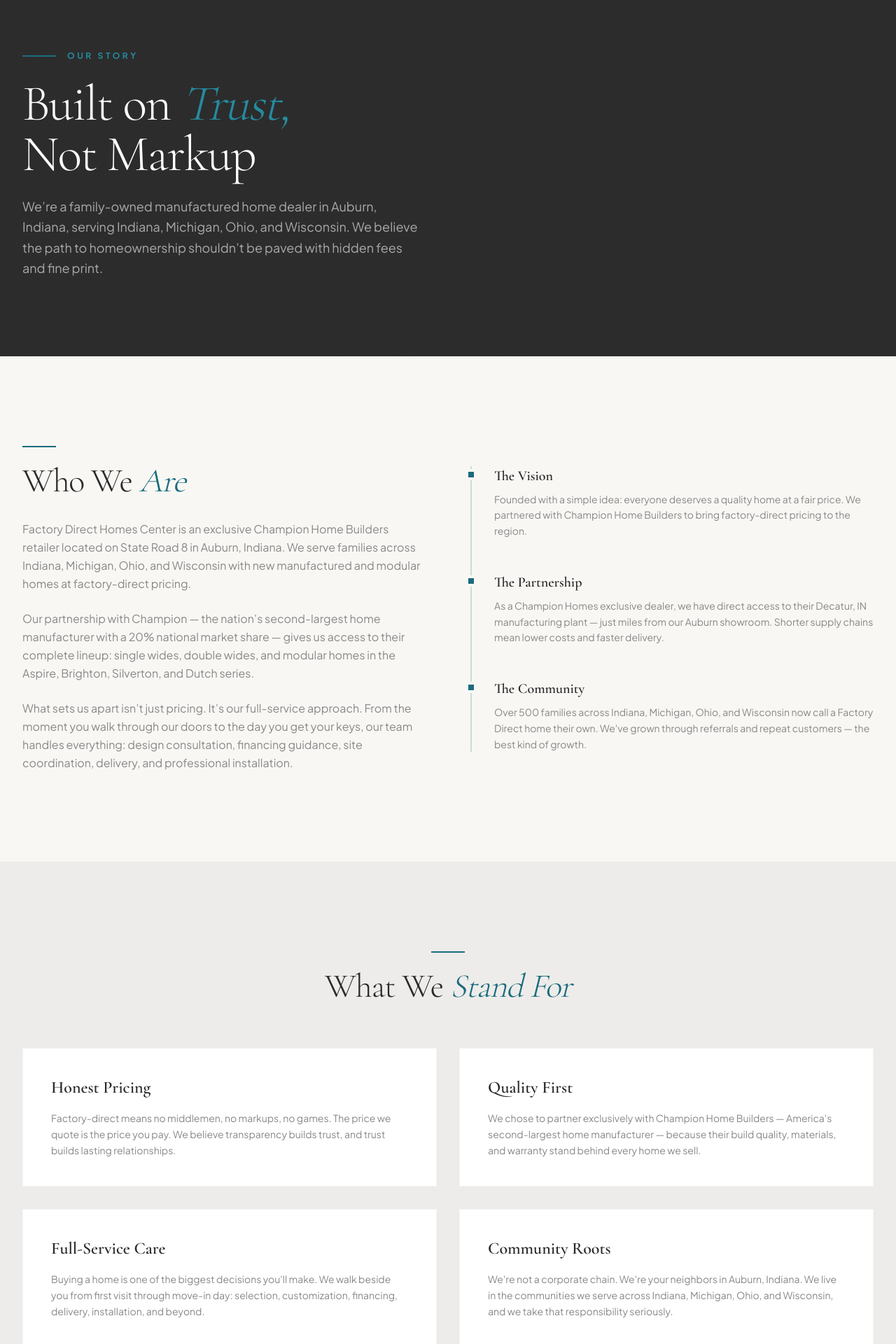
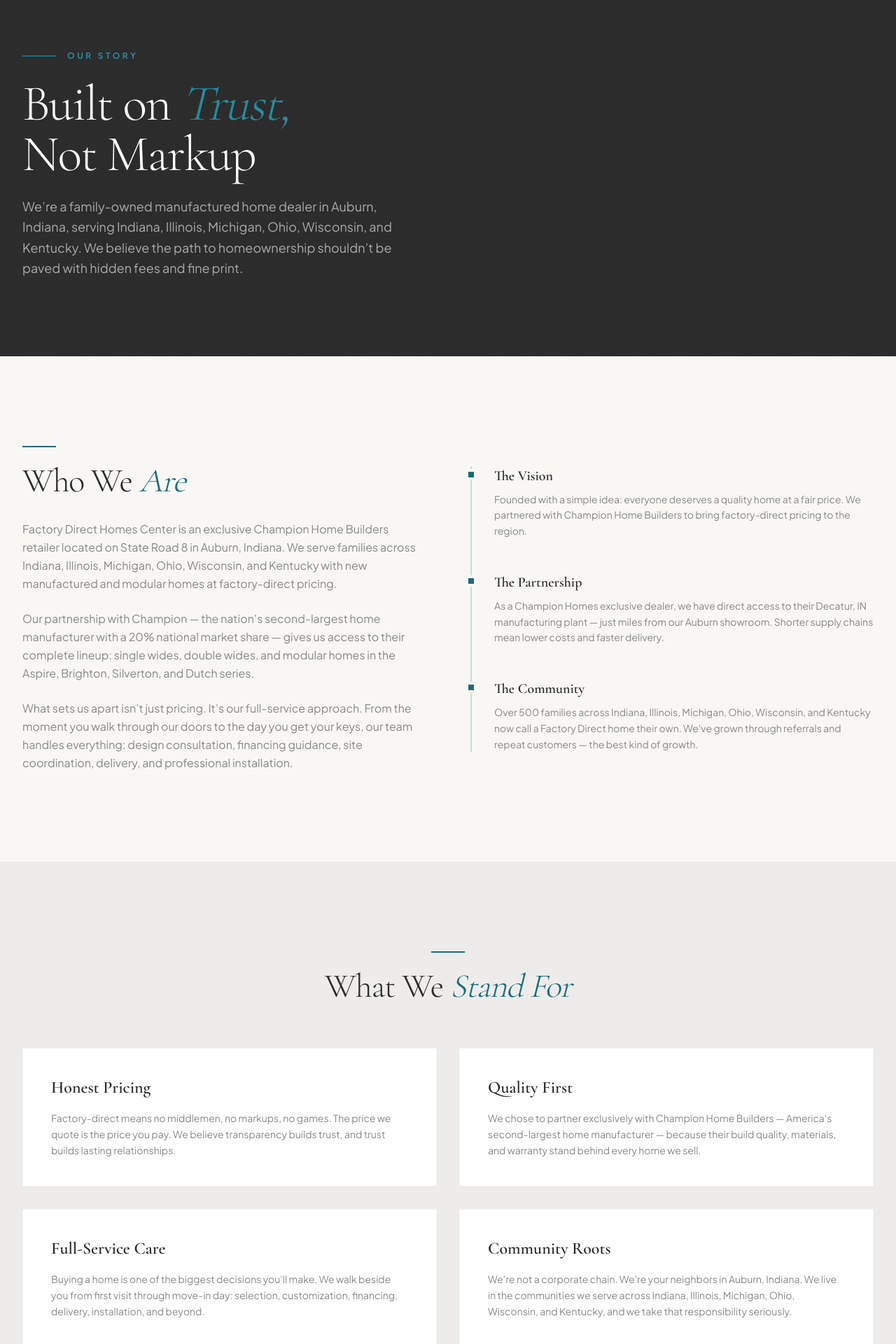
Before and after one commit to avabotfdhc/factorydirecthomecenter.com, a Next.js app: page /about in a window 1280 px wide. Shown: the part 88-2008 px from the top of the page at 70% size. Built offline with nearby package versions, Linux system fonts and the light colour scheme.

Commit message:
Add Illinois and Kentucky to service area - now serving 6 states

```diff
--- a/src/app/about/page.tsx
+++ b/src/app/about/page.tsx
@@ -4,7 +4,7 @@ import Link from "next/link";
 export const metadata: Metadata = {
   title: "About Us",
   description:
-    "Factory Direct Homes Center is a family-owned Champion Homes exclusive dealer in Auburn, IN. Serving Indiana, Michigan, Ohio & Wisconsin with factory-direct pricing on manufactured and modular homes.",
+    "Factory Direct Homes Center is a family-owned Champion Homes exclusive dealer in Auburn, IN. Serving Indiana, Illinois, Michigan, Ohio, Wisconsin & Kentucky with factory-direct pricing on manufactured and modular homes.",
 };
 
 const values = [
@@ -26,7 +26,7 @@ const values = [
   {
     title: "Community Roots",
     description:
-      "We're not a corporate chain. We're your neighbors in Auburn, Indiana. We live in the communities we serve across Indiana, Michigan, Ohio, and Wisconsin, and we take that responsibility seriously.",
+      "We're not a corporate chain. We're your neighbors in Auburn, Indiana. We live in the communities we serve across Indiana, Illinois, Michigan, Ohio, Wisconsin, and Kentucky, and we take that responsibility seriously.",
   },
 ];
 
@@ -41,7 +41,7 @@ const timeline = [
   },
   {
     label: "The Community",
-    text: "Over 500 families across Indiana, Michigan, Ohio, and Wisconsin now call a Factory Direct home their own. We've grown through referrals and repeat customers — the best kind of growth.",
+    text: "Over 500 families across Indiana, Illinois, Michigan, Ohio, Wisconsin, and Kentucky now call a Factory Direct home their own. We've grown through referrals and repeat customers — the best kind of growth.",
   },
 ];
 
@@ -68,8 +68,9 @@ export default function AboutPage() {
             </h1>
             <p className="text-lg text-white/60 leading-relaxed max-w-xl">
               We&rsquo;re a family-owned manufactured home dealer in Auburn, Indiana,
-              serving Indiana, Michigan, Ohio, and Wisconsin. We believe the path
-              to homeownership shouldn&rsquo;t be paved with hidden fees and fine print.
+              serving Indiana, Illinois, Michigan, Ohio, Wisconsin, and Kentucky.
+              We believe the path to homeownership shouldn&rsquo;t be paved with hidden
+              fees and fine print.
             </p>
           </div>
         </div>
@@ -89,8 +90,8 @@ export default function AboutPage() {
                 <p>
                   Factory Direct Homes Center is an exclusive Champion Home Builders
                   retailer located on State Road 8 in Auburn, Indiana. We serve
-                  families across Indiana, Michigan, Ohio, and Wisconsin with new manufactured
-                  and modular homes at factory-direct pricing.
+                  families across Indiana, Illinois, Michigan, Ohio, Wisconsin, and Kentucky
+                  with new manufactured and modular homes at factory-direct pricing.
                 </p>
                 <p>
                   Our partnership with Champion — the nation&rsquo;s second-largest home
```
